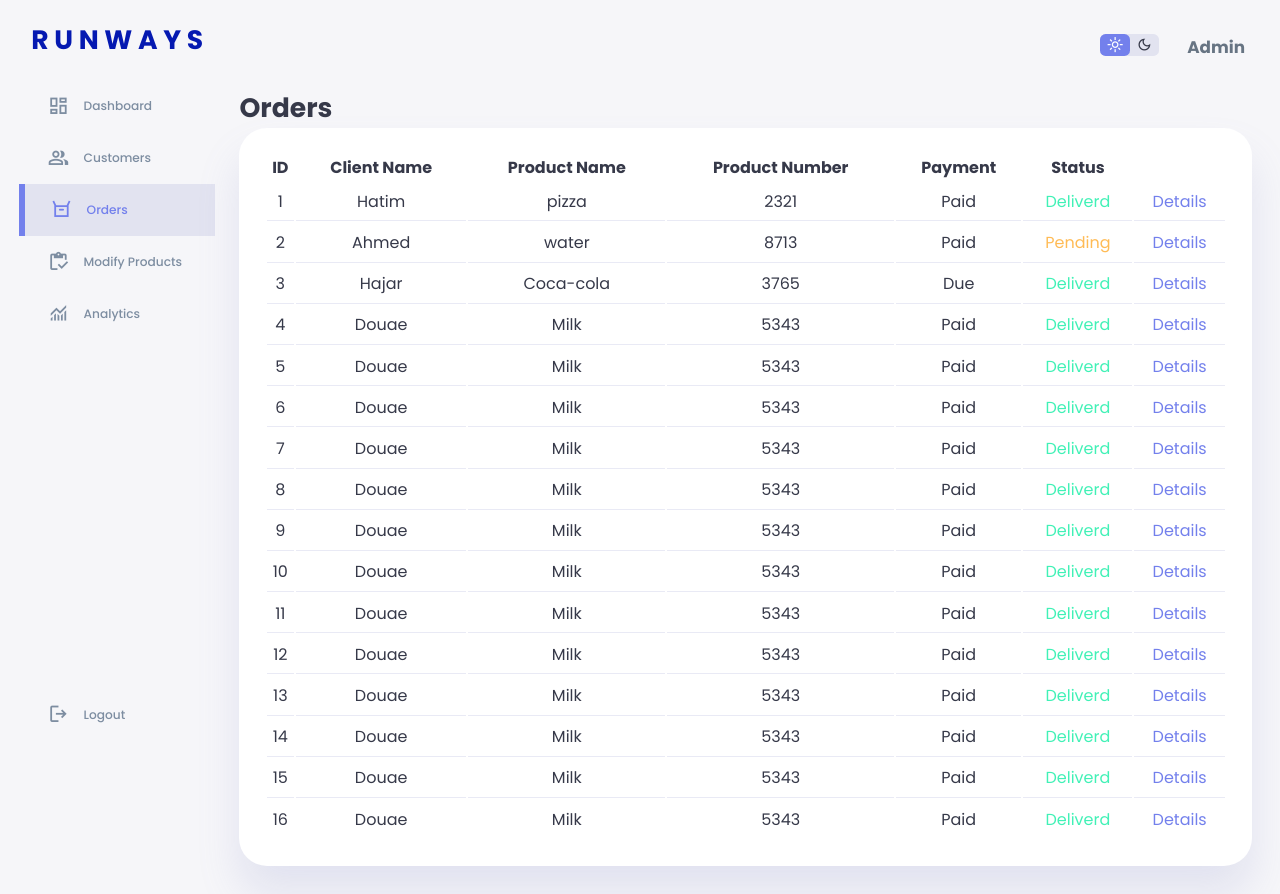
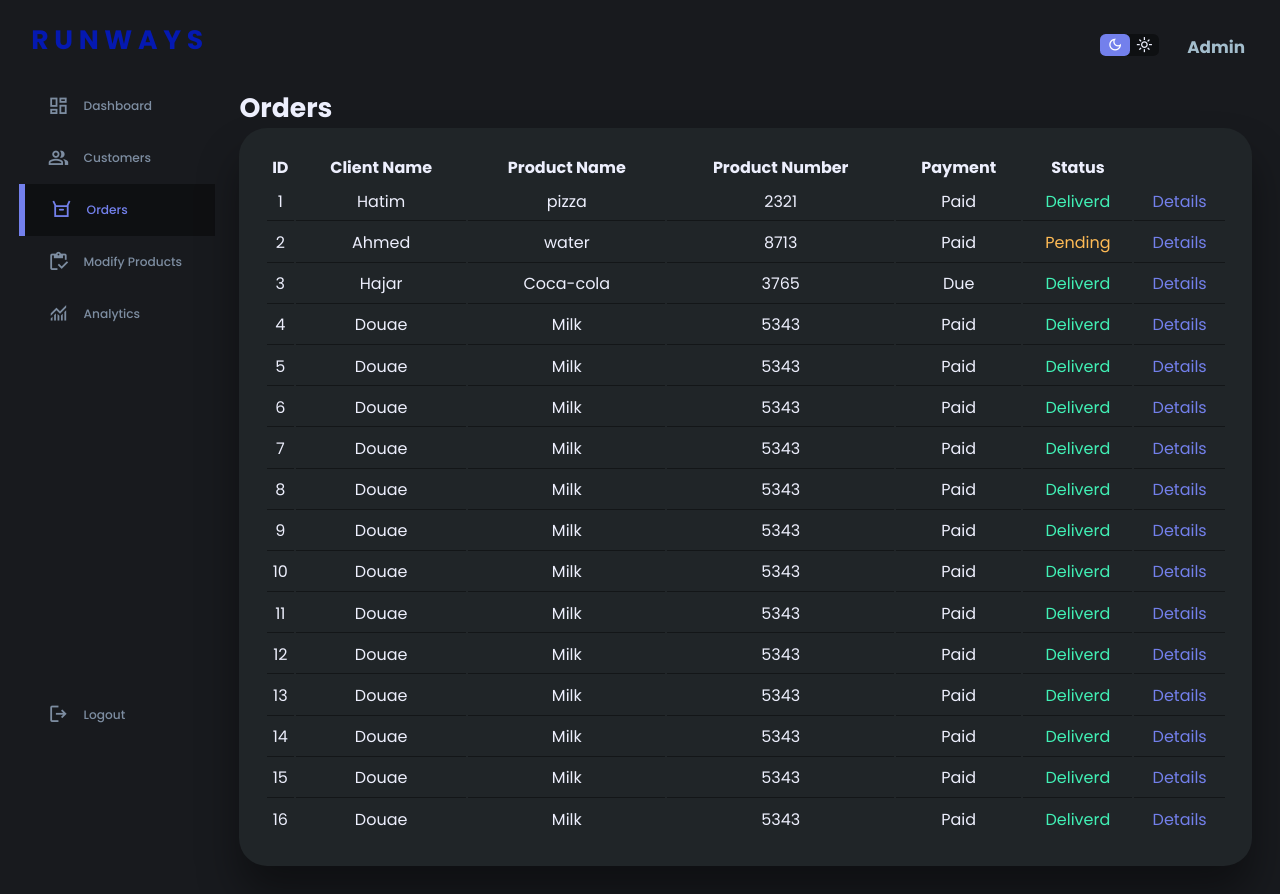
Before and after one commit to hsami7/shop_website, a plain HTML site: page shop-frontend/orders.html in a window 1280 px wide. Drawn offline with nearby package versions, Linux system fonts and the light colour scheme.

Commit message:
make DARK MODE by default

```diff
--- a/shop-frontend/admin.js
+++ b/shop-frontend/admin.js
@@ -62,3 +62,14 @@ sideBar.addEventListener("click", (event) => {
     clickedItem.classList.add("active");
   }
 });
+
+if (!localStorage.getItem("theme")) {
+  document.body.classList.add("dark-theme-variables");
+  themeToggler.querySelector("span:nth-child(1)").classList.add("active");
+  localStorage.setItem("theme", "dark");
+} else {
+  if (localStorage.getItem("theme") === "dark") {
+    document.body.classList.add("dark-theme-variables");
+    themeToggler.querySelector("span:nth-child(1)").classList.add("active");
+  }
+}
--- a/shop-frontend/orders.css
+++ b/shop-frontend/orders.css
@@ -148,8 +148,18 @@ aside .top {
     justify-content: center;
     flex-direction: column;
     margin-top: 1.4rem;
+    color: inherit;
     color: #0519b1;
     /* logo color */
+}
+
+aside .top a {
+    color: #0519b1;
+    text-decoration: none;
+}
+
+aside .top a:hover {
+    color: #0519b1;
 }
 
 aside .close {
--- a/shop-frontend/orders.html
+++ b/shop-frontend/orders.html
@@ -19,7 +19,9 @@
     <div class="container">
         <aside>
             <div class="top">
-                <h2>R U N W A Y S</h2>
+                <a href="admin.html">
+                    <h2>R U N W A Y S</h2>
+                </a>
                 <div class="close" id="close_btn">
                     <i class="fa-sharp fa-solid fa-xmark"></i>
                 </div>
@@ -66,8 +68,8 @@
                             <span class="material-symbols-outlined">menu</span>
                         </button>
                         <div class="theme-toggler">
-                            <span class="material-symbols-outlined active">light_mode</span>
-                            <span class="material-symbols-outlined">dark_mode</span>
+                            <span class="material-symbols-outlined active">dark_mode</span>
+                            <span class="material-symbols-outlined ">light_mode</span>
                         </div>
                         <div class="profile">
                             <!-- <p>Hey, <b>Hatim</b></p> -->
--- a/shop-frontend/styles.css
+++ b/shop-frontend/styles.css
@@ -149,6 +149,15 @@ aside .top {
     flex-direction: column;
     margin-top: 1.4rem;
     color: #0519b1; /* logo color */
+}
+
+aside .top a {
+    color: #0519b1;
+    text-decoration: none;
+}
+
+aside .top a:hover {
+    color: #0519b1;
 }
 
 aside .close {
```
Also changed, not shown: shop-frontend/admin.html (+5 -3 lines).
